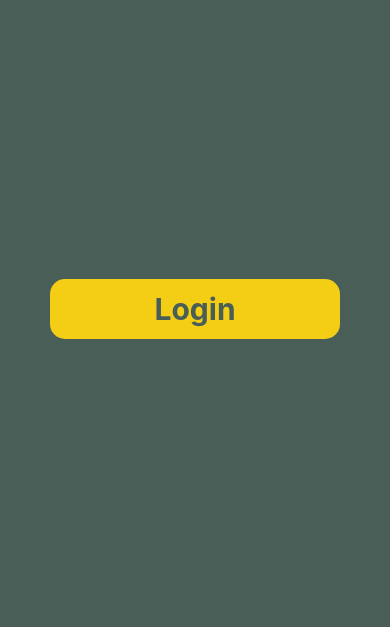
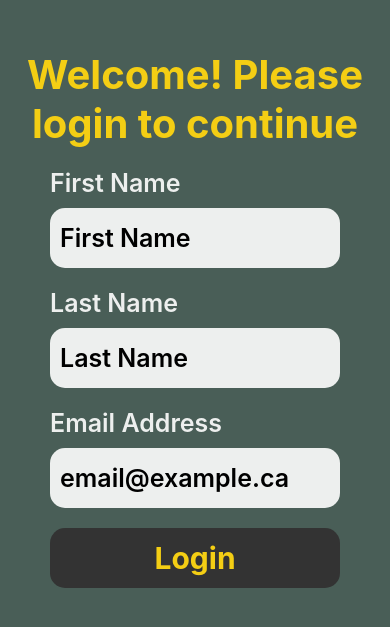
Before and after one commit to aalemi97/MetaMobileCapstone, a React Native app: screen /Login in a window 390 px wide. Shown: the part 113-740 px from the top of the page. Built offline with nearby package versions, Linux system fonts and the light colour scheme.

Commit message:
completed Login Screen functionality.

```diff
--- /dev/null
+++ b/components/MMCLabeledInput.tsx
@@ -0,0 +1,71 @@
+import React from 'react';
+import {
+  Text,
+  TextInput,
+  View,
+  Dimensions,
+  NativeSyntheticEvent,
+  TextInputFocusEventData,
+  StyleSheet,
+} from 'react-native';
+import Color from '../utilities/colors';
+import {MMCTarget} from '../screens/LoginFormData';
+
+type MMCLabeledInputProps = {
+  label: string;
+  placeholder: string;
+  target: MMCTarget;
+  errorText: string;
+  shouldShowError: boolean;
+  onChangeText: (text: string) => void;
+  onBlur: (event: NativeSyntheticEvent<TextInputFocusEventData>) => void;
+};
+
+export function MMCLabeledInput({
+  label,
+  placeholder,
+  target,
+  errorText,
+  shouldShowError,
+  onChangeText,
+  onBlur,
+}: MMCLabeledInputProps): React.JSX.Element {
+  return (
+    <View style={styles.container}>
+      <Text style={styles.text}>{label}</Text>
+      <TextInput
+        style={styles.input}
+        placeholder={placeholder}
+        value={target.value}
+        clearButtonMode="while-editing"
+        onChangeText={onChangeText}
+        onBlur={onBlur}
+      />
+      {shouldShowError && <Text style={styles.error}>{errorText}</Text>}
+    </View>
+  );
+}
+
+const styles = StyleSheet.create({
+  container: {
+    flex: 1,
+    alignSelf: 'center',
+    justifyContent: 'center',
+    gap: 10,
+    marginBottom: 20,
+  },
+  text: {color: Color.white, fontSize: 25, fontWeight: '600'},
+  input: {
+    backgroundColor: Color.white,
+    width: Dimensions.get('window').width - 100,
+    height: 60,
+    borderRadius: 15,
+    padding: 10,
+    fontSize: 25,
+    fontWeight: '600',
+  },
+  error: {
+    fontSize: 20,
+    color: Color.red,
+  },
+});
--- /dev/null
+++ b/screens/LoginFormData.ts
@@ -0,0 +1,73 @@
+import {validateName, validateEmail} from '../utilities/validation';
+export type MMCTarget = {
+  value: string;
+  touched: boolean;
+  valid: boolean;
+};
+
+interface State {
+  firstName: MMCTarget;
+  lastName: MMCTarget;
+  email: MMCTarget;
+}
+
+interface Action {
+  type:
+    | 'set_firstName'
+    | 'set_lastName'
+    | 'set_email'
+    | 'set_touched'
+    | 'reset';
+  value: string;
+  target: 'firstName' | 'lastName' | 'email';
+}
+
+export function createInitialState(): State {
+  return {
+    firstName: {value: '', touched: false, valid: false},
+    lastName: {value: '', touched: false, valid: false},
+    email: {value: '', touched: false, valid: false},
+  };
+}
+
+export function reducer(state: State, action: Action): State {
+  switch (action.type) {
+    case 'set_firstName':
+      return {
+        ...state,
+        firstName: {
+          ...state.firstName,
+          value: action.value,
+          valid: validateName(action.value),
+        },
+      };
+    case 'set_lastName':
+      return {
+        ...state,
+        lastName: {
+          ...state.lastName,
+          value: action.value,
+          valid: validateName(action.value),
+        },
+      };
+    case 'set_email':
+      return {
+        ...state,
+        email: {
+          ...state.email,
+          value: action.value,
+          valid: validateEmail(action.value),
+        },
+      };
+    case 'set_touched':
+      return {
+        ...state,
+        [action.target]: {
+          ...state[action.target],
+          touched: true,
+        },
+      };
+    case 'reset':
+      return createInitialState();
+  }
+}
--- a/screens/LoginScreen.tsx
+++ b/screens/LoginScreen.tsx
@@ -1,7 +1,6 @@
 import React from 'react';
 import {
   Text,
-  View,
   SafeAreaView,
   ScrollView,
   KeyboardAvoidingView,
@@ -10,16 +9,80 @@ import {
 } from 'react-native';
 import {MMCButton} from '../components/MMCButton';
 import Color from '../utilities/colors';
+import {MMCLabeledInput} from '../components/MMCLabeledInput';
+import {createInitialState, reducer} from './LoginFormData';
 
 export function LoginScreen(): React.JSX.Element {
+  const [state, dispatch] = React.useReducer(reducer, createInitialState());
   return (
     <SafeAreaView style={styles.container}>
       <KeyboardAvoidingView
-        behavior={Platform.OS === 'ios' ? 'padding' : 'height'}>
-        <ScrollView>
+        behavior={Platform.OS === 'ios' ? 'padding' : 'height'}
+        keyboardVerticalOffset={80}>
+        <ScrollView keyboardDismissMode="interactive">
+          <Text style={styles.title}>Welcome! Please login to continue</Text>
+          <MMCLabeledInput
+            label="First Name"
+            placeholder="First Name"
+            target={state.firstName}
+            errorText="Please enter a valid name!"
+            shouldShowError={state.firstName.touched && !state.firstName.valid}
+            onChangeText={name =>
+              dispatch({
+                type: 'set_firstName',
+                value: name,
+                target: 'firstName',
+              })
+            }
+            onBlur={() => {
+              dispatch({type: 'set_touched', value: '', target: 'firstName'});
+            }}
+          />
+          <MMCLabeledInput
+            label="Last Name"
+            placeholder="Last Name"
+            target={state.lastName}
+            errorText="Please enter a valid last name!"
+            shouldShowError={state.lastName.touched && !state.lastName.valid}
+            onChangeText={name =>
+              dispatch({
+                type: 'set_lastName',
+                value: name,
+                target: 'lastName',
+              })
+            }
+            onBlur={() => {
+              dispatch({type: 'set_touched', value: '', target: 'lastName'});
+            }}
+          />
+
+          <MMCLabeledInput
+            label="Email Address"
+            placeholder="email@example.ca"
+            target={state.email}
+            errorText="Please enter a valid email address!"
+            shouldShowError={state.email.touched && !state.email.valid}
+            onChangeText={email =>
+              dispatch({
+                type: 'set_email',
+                value: email,
+                target: 'email',
+              })
+            }
+            onBlur={() => {
+              dispatch({type: 'set_touched', value: '', target: 'email'});
+            }}
+          />
+
           <MMCButton
             title="Login"
-            disabled={false}
+            disabled={
+              !(
+                state.firstName.valid &&
+                state.lastName.valid &&
+                state.email.valid
+              )
+            }
             onPress={event => {
               console.log(event);
             }}
@@ -32,4 +95,11 @@ export function LoginScreen(): React.JSX.Element {
 
 const styles = StyleSheet.create({
   container: {flex: 1, backgroundColor: Color.green, justifyContent: 'center'},
+  title: {
+    color: Color.yellow,
+    textAlign: 'center',
+    margin: 20,
+    fontSize: 40,
+    fontWeight: 'bold',
+  },
 });
--- /dev/null
+++ b/utilities/validation.ts
@@ -0,0 +1,13 @@
+export const validateEmail = (email: string): boolean => {
+  const isValid = String(email)
+    .toLowerCase()
+    .match(
+      /^(([^<>()[\]\\.,;:\s@"]+(\.[^<>()[\]\\.,;:\s@"]+)*)|(".+"))@((\[[0-9]{1,3}\.[0-9]{1,3}\.[0-9]{1,3}\.[0-9]{1,3}\])|(([a-zA-Z\-0-9]+\.)+[a-zA-Z]{2,}))$/,
+    );
+  return isValid ? true : false;
+};
+
+export const validateName = (name: string) => {
+  const isValid = name.length >= 3;
+  return isValid;
+};
```
